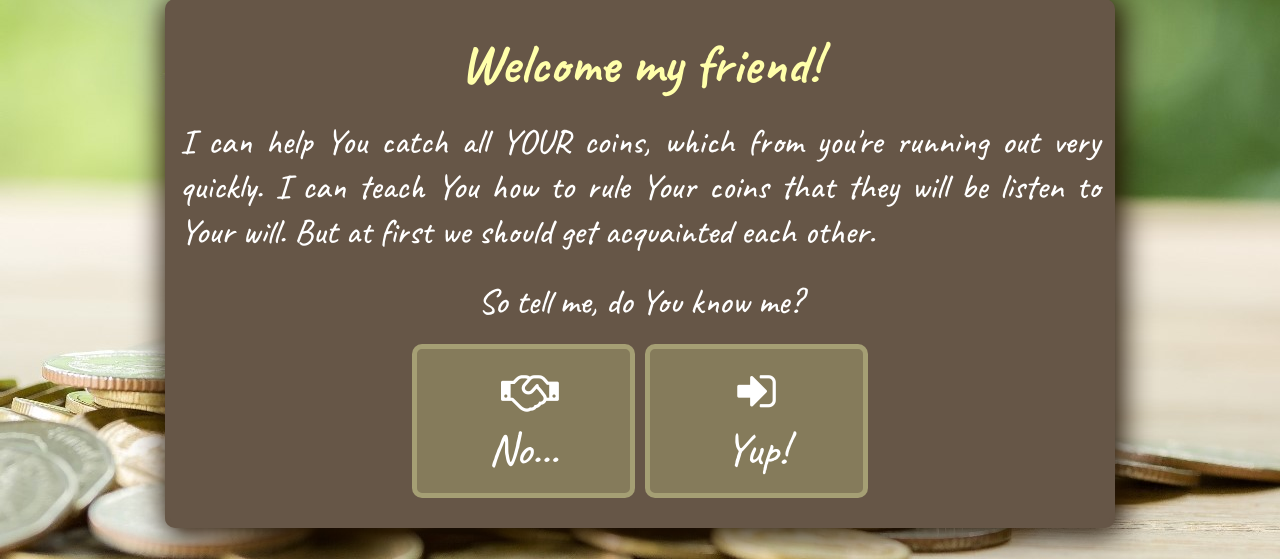
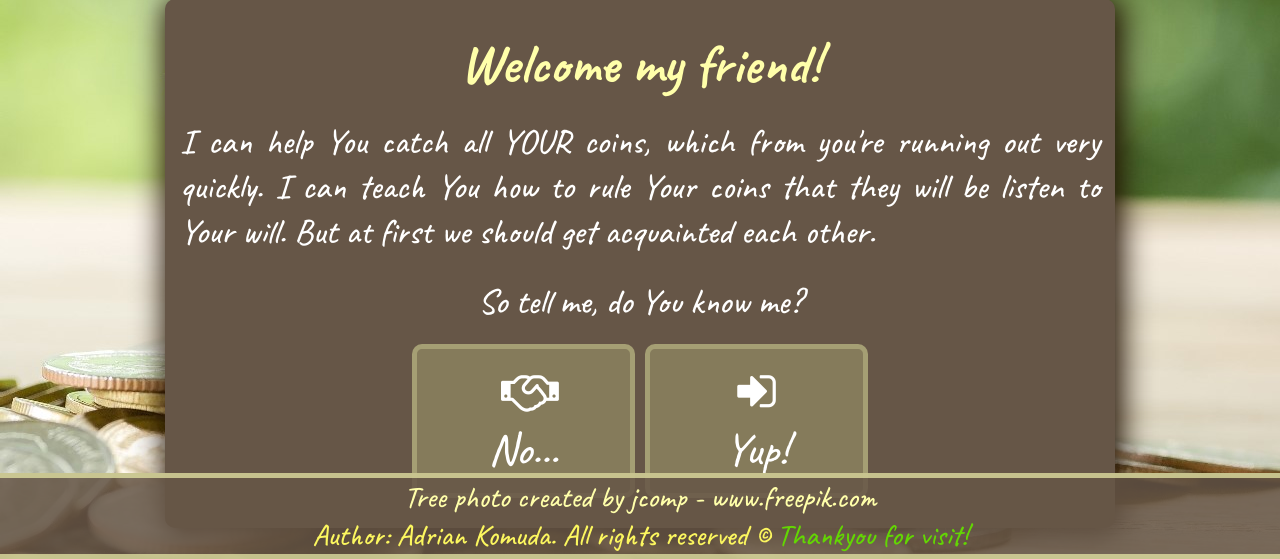
Before and after one commit to Naioku/Finance-WebProject, a PHP site: page / in a window 1280 px wide. Shown: the part 241-800 px from the top of the page. Run offline with PHP 8.4, Linux system fonts and the light colour scheme.

Commit message:
Footer added

```diff
--- a/index.html
+++ b/index.html
@@ -72,4 +72,18 @@
 
 	</main>
 
+	<footer>
+
+		<div class = "footer">
+
+			<a href="https://www.freepik.com/photos/tree" target = "_blank">
+			Tree photo created by jcomp - www.freepik.com
+			</a><br />
+			<span style = "color: #fcf75f;">Author: Adrian Komuda. All rights reserved &copy;</span> Thankyou for visit!
+
+
+		</div>
+
+	</footer>
+
 </body>
--- a/style.css
+++ b/style.css
@@ -10,7 +10,7 @@ body
 	margin: 0;
 }
 
-div.logo
+.logo
 {
 	background-color: #665647dc;
 	font-family: 'Nerko One', cursive;
@@ -37,6 +37,8 @@ div.logo
 	border: 5px solid #665647;
 	border-radius: 10px;
 }
+
+
 
 h1.articleHeaders
 {
@@ -105,3 +107,30 @@ h1.articleHeaders
 	cursor: pointer;
 	color: #63D603;
 }
+
+/* Footer */
+
+.footer
+{
+	background-color: #665647dc;
+	width: 100%;
+	position: fixed;
+	left: 0;
+	bottom: 0;
+	color: #63D603;
+	text-align: center;
+	font-size: 30px;
+	border-top: 5px solid #dedea0cc;
+	border-bottom: 5px solid #dedea0cc;
+}
+
+a
+{
+	color: #ffffaa;
+	text-decoration: none;
+}
+
+a:hover
+{
+	color: #63D603;
+}
```
Also changed, not shown: 1 other file.
